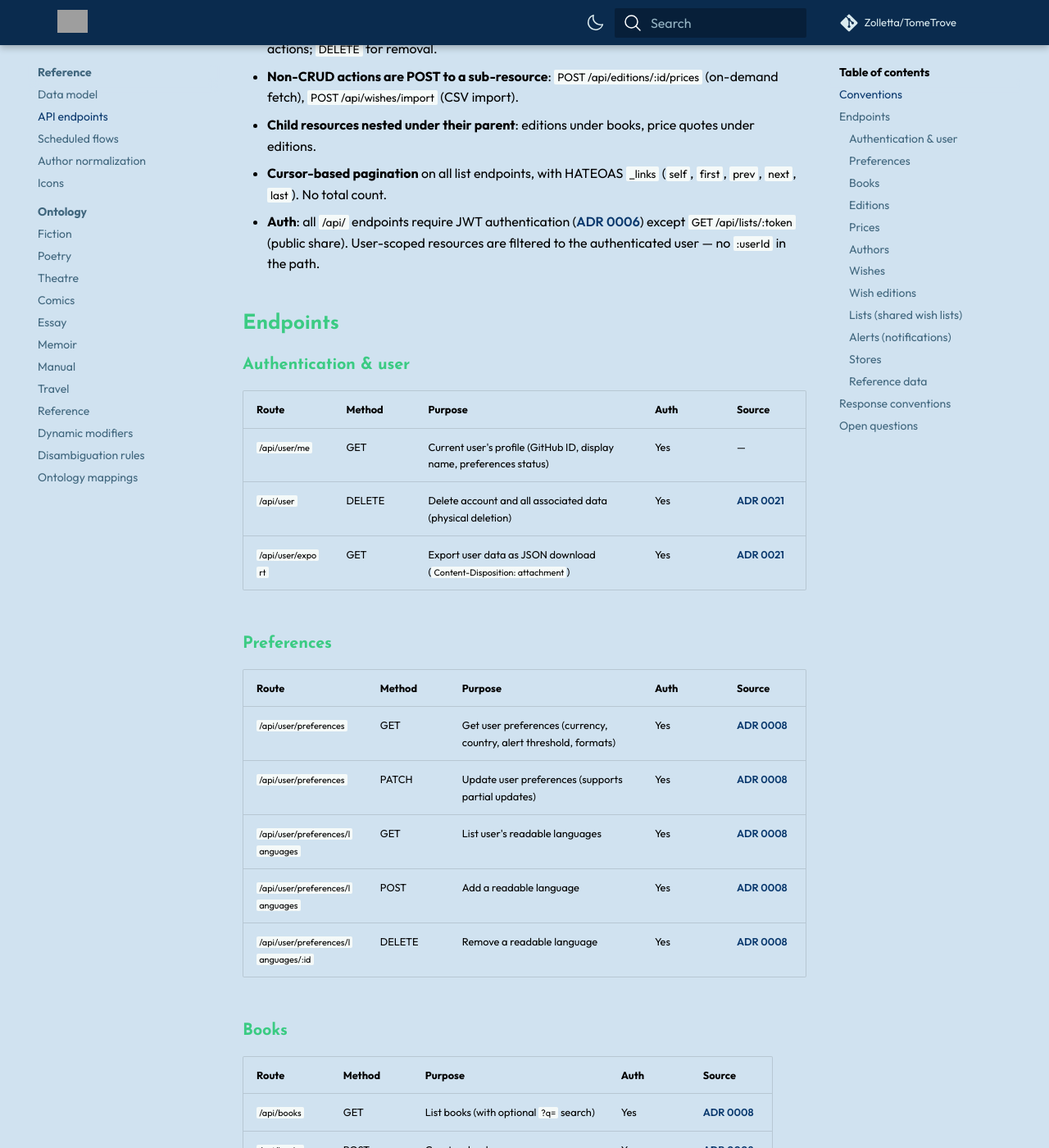
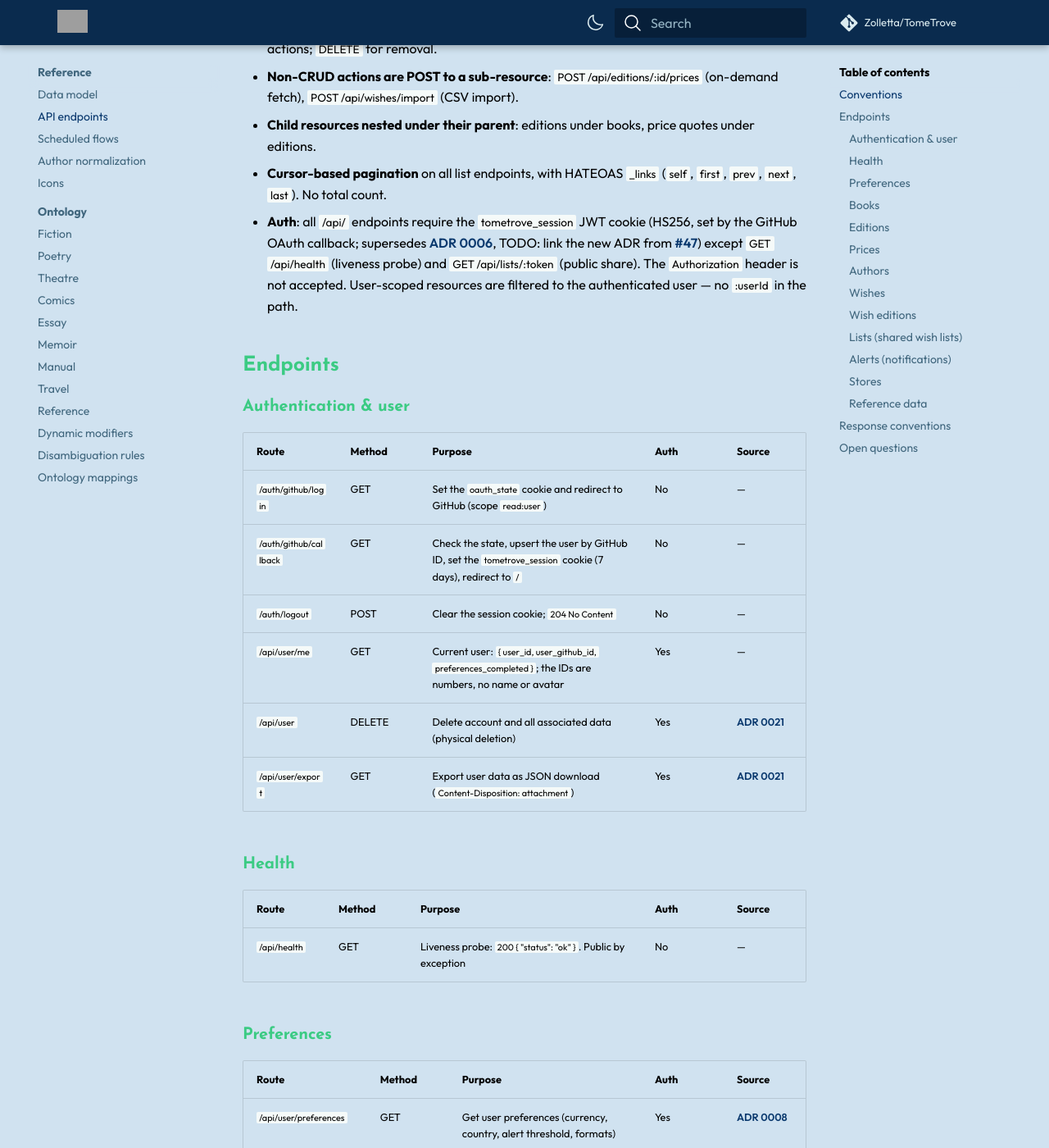
Before and after one commit to Zolletta/TomeTrove, an MkDocs documentation site: the page built from docs/reference/api-endpoints.md, in a window 1280 px wide and 1400 px high, scrolled down 590 px. Shown: the whole window at 82% size. Built offline with MkDocs 1.6.1 and Material for MkDocs 9.7.7, drawn with Linux system fonts in a browser that asks for light colours; comment, search, counter and statistics services are not loaded; grey boxes are pictures that could not be loaded.

Commit message:
docs: document GitHub OAuth setup, auth routes, /api/health and the user table

```diff
--- a/docs/reference/api-endpoints.md
+++ b/docs/reference/api-endpoints.md
@@ -11,17 +11,26 @@ This is the canonical list of TomeTrove's REST API endpoints. For the routing ar
 - **Non-CRUD actions are POST to a sub-resource**: `POST /api/editions/:id/prices` (on-demand fetch), `POST /api/wishes/import` (CSV import).
 - **Child resources nested under their parent**: editions under books, price quotes under editions.
 - **Cursor-based pagination** on all list endpoints, with HATEOAS `_links` (`self`, `first`, `prev`, `next`, `last`). No total count.
-- **Auth**: all `/api/` endpoints require JWT authentication ([ADR 0006](../explanation/adr/0006-authentication-model.md)) except `GET /api/lists/:token` (public share). User-scoped resources are filtered to the authenticated user — no `:userId` in the path.
+- **Auth**: all `/api/` endpoints require the `tometrove_session` JWT cookie (HS256, set by the GitHub OAuth callback; supersedes [ADR 0006](../explanation/adr/0006-authentication-model.md), TODO: link the new ADR from [#47](https://github.com/Zolletta/TomeTrove/issues/47)) except `GET /api/health` (liveness probe) and `GET /api/lists/:token` (public share). The `Authorization` header is not accepted. User-scoped resources are filtered to the authenticated user — no `:userId` in the path.
 
 ## Endpoints
 
 ### Authentication & user
 
-| Route              | Method | Purpose                                                               | Auth | Source                                                         |
-|--------------------|--------|-----------------------------------------------------------------------|------|----------------------------------------------------------------|
-| `/api/user/me`     | GET    | Current user's profile (GitHub ID, display name, preferences status)  | Yes  | —                                                              |
-| `/api/user`        | DELETE | Delete account and all associated data (physical deletion)            | Yes  | [ADR 0021](../explanation/adr/0021-data-erasure-and-export.md) |
-| `/api/user/export` | GET    | Export user data as JSON download (`Content-Disposition: attachment`) | Yes  | [ADR 0021](../explanation/adr/0021-data-erasure-and-export.md) |
+| Route                   | Method | Purpose                                                                                                        | Auth | Source                                                         |
+|-------------------------|--------|----------------------------------------------------------------------------------------------------------------|------|----------------------------------------------------------------|
+| `/auth/github/login`    | GET    | Set the `oauth_state` cookie and redirect to GitHub (scope `read:user`)                                        | No   | —                                                              |
+| `/auth/github/callback` | GET    | Check the state, upsert the user by GitHub ID, set the `tometrove_session` cookie (7 days), redirect to `/`    | No   | —                                                              |
+| `/auth/logout`          | POST   | Clear the session cookie; `204 No Content`                                                                     | No   | —                                                              |
+| `/api/user/me`          | GET    | Current user: `{ user_id, user_github_id, preferences_completed }`; the IDs are numbers, no name or avatar   | Yes  | —                                                              |
+| `/api/user`             | DELETE | Delete account and all associated data (physical deletion)                                                     | Yes  | [ADR 0021](../explanation/adr/0021-data-erasure-and-export.md) |
+| `/api/user/export`      | GET    | Export user data as JSON download (`Content-Disposition: attachment`)                                          | Yes  | [ADR 0021](../explanation/adr/0021-data-erasure-and-export.md) |
+
+### Health
+
+| Route         | Method | Purpose                                                       | Auth | Source |
+|---------------|--------|---------------------------------------------------------------|------|--------|
+| `/api/health` | GET    | Liveness probe: `200 { "status": "ok" }`. Public by exception | No   | —      |
 
 ### Preferences
 
--- a/mkdocs.yml
+++ b/mkdocs.yml
@@ -83,6 +83,7 @@ nav:
   - "How-to guides":
       - how-to/index.md
       - "Navigate the docs": how-to/navigate-the-docs.md
+      - "Set up GitHub OAuth": how-to/set-up-github-oauth.md
   - "Reference":
       - reference/index.md
       - "Data model": reference/data-model.md
```
Also changed, not shown: docs/how-to/index.md (+1 -0 lines), docs/how-to/set-up-github-oauth.md (added, +47 -0 lines), docs/reference/data-model.md (+8 -6 lines), 1 other file.
